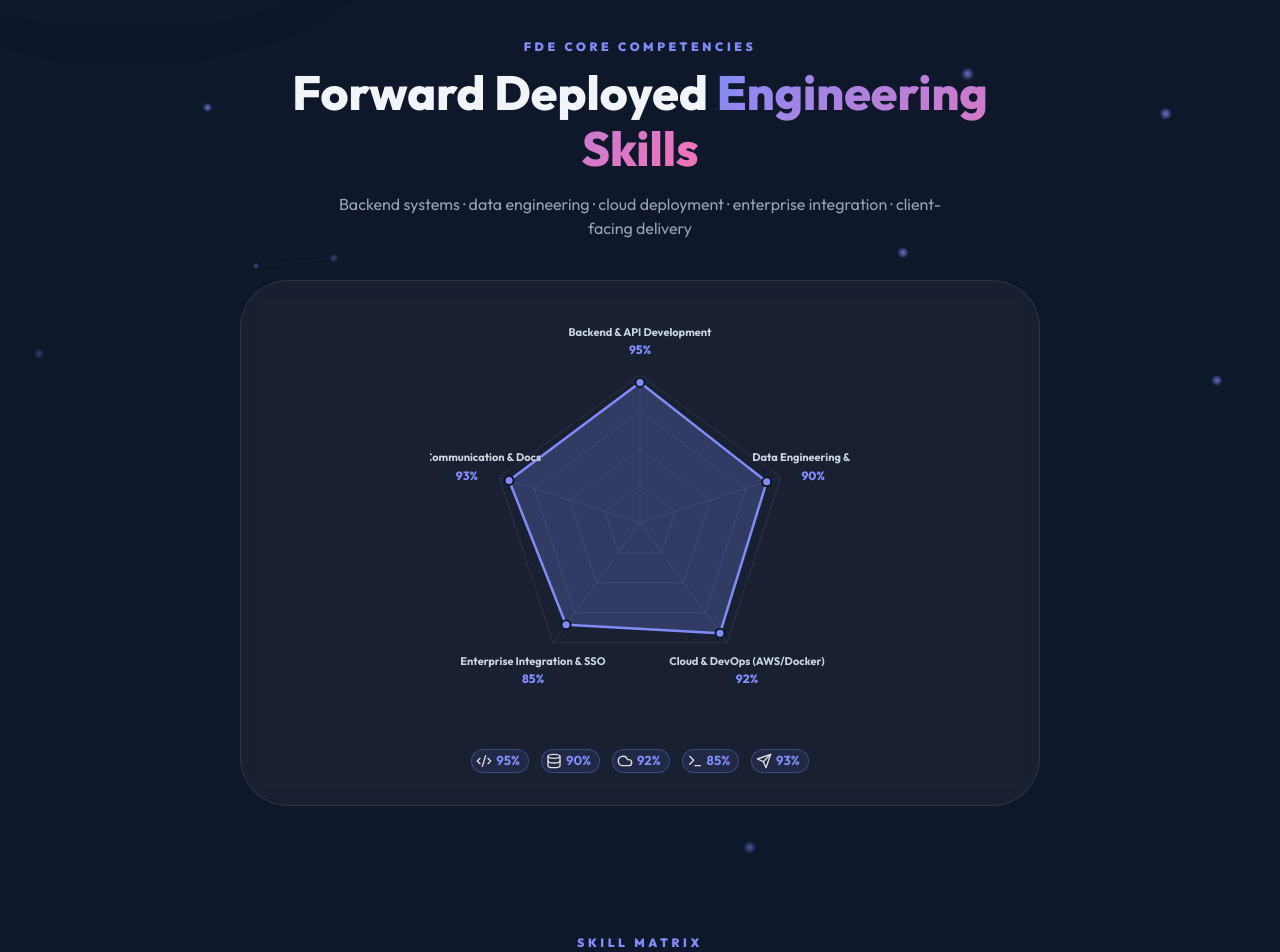
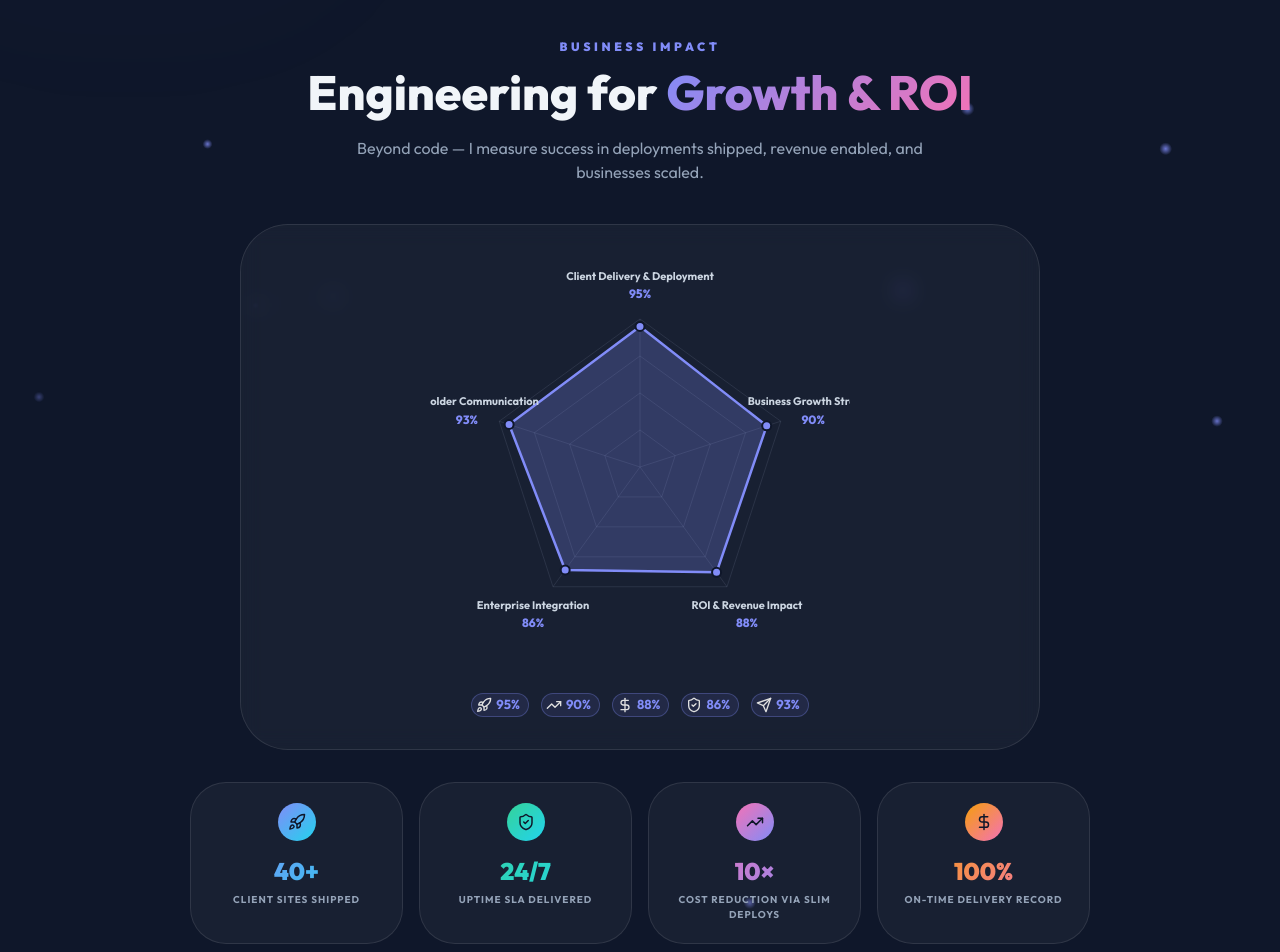
Before and after one commit to skmudassir-it/portfolio, a React (Vite) app: page / in a window 1280 px wide. Shown: the part 1360-2312 px from the top of the page. Built offline with nearby package versions, Linux system fonts and the light colour scheme.

Commit message:
radar chart: business & growth perspective (client delivery, growth strategy, ROI, integration, stakeholder comms) + business metric cards

```diff
--- a/src/pages/Home.tsx
+++ b/src/pages/Home.tsx
@@ -1,5 +1,5 @@
 import { motion } from 'framer-motion';
-import { ArrowRight, BookOpen, Briefcase, FileText, Layout, Send, Rocket, Terminal, BrainCircuit, Database, Cloud, Code2, ShieldCheck } from 'lucide-react';
+import { ArrowRight, BookOpen, Briefcase, FileText, Layout, Send, Rocket, Terminal, BrainCircuit, Database, Cloud, Code2, ShieldCheck, TrendingUp, DollarSign } from 'lucide-react';
 import { Link } from 'react-router-dom';
 import { experienceData } from './OtherPages';
 import NeuralNetwork from '../components/NeuralNetwork';
@@ -42,12 +42,13 @@ const Home = () => {
         { value: '6', label: 'Cloud Certifications' },
     ];
 
+    // Business & growth perspective — what FDEs deliver to clients
     const mlSkills = [
-        { label: 'Backend & API Development', value: 95, icon: <Code2 size={16} /> },
-        { label: 'Data Engineering & SQL', value: 90, icon: <Database size={16} /> },
-        { label: 'Cloud & DevOps (AWS/Docker)', value: 92, icon: <Cloud size={16} /> },
-        { label: 'Enterprise Integration & SSO', value: 85, icon: <Terminal size={16} /> },
-        { label: 'Client Communication & Docs', value: 93, icon: <Send size={16} /> },
+        { label: 'Client Delivery & Deployment', value: 95, icon: <Rocket size={16} /> },
+        { label: 'Business Growth Strategy', value: 90, icon: <TrendingUp size={16} /> },
+        { label: 'ROI & Revenue Impact', value: 88, icon: <DollarSign size={16} /> },
+        { label: 'Enterprise Integration', value: 86, icon: <ShieldCheck size={16} /> },
+        { label: 'Stakeholder Communication', value: 93, icon: <Send size={16} /> },
     ];
 
     // FDE skill matrix — enterprise SaaS / data platform focus
@@ -293,15 +294,15 @@ const Home = () => {
             {/* ===== TECH MARQUEE ===== */}
             <TechMarquee />
 
-            {/* ===== ML SKILLS ===== */}
+            {/* ===== BUSINESS IMPACT RADAR ===== */}
             <Box component="section" sx={{ position: 'relative', zIndex: 1, py: 8, px: 2 }}>
                 <Box sx={{ maxWidth: 800, mx: 'auto', mb: 5, textAlign: 'center' }}>
                     <Typography sx={{ color: 'primary.main', fontWeight: 900, letterSpacing: '0.3em', textTransform: 'uppercase', fontSize: '0.75rem', mb: 1 }}>
-                        FDE Core Competencies
+                        Business Impact
                     </Typography>
-                    <Typography variant="h3" sx={{ fontWeight: 800, mb: 2 }}>Forward Deployed <Box component="span" sx={{ background: 'linear-gradient(135deg,#818cf8,#f472b6)', WebkitBackgroundClip: 'text', WebkitTextFillColor: 'transparent' }}>Engineering Skills</Box></Typography>
+                    <Typography variant="h3" sx={{ fontWeight: 800, mb: 2 }}>Engineering for <Box component="span" sx={{ background: 'linear-gradient(135deg,#818cf8,#f472b6)', WebkitBackgroundClip: 'text', WebkitTextFillColor: 'transparent' }}>Growth & ROI</Box></Typography>
                     <Typography sx={{ color: 'text.secondary', maxWidth: 640, mx: 'auto' }}>
-                        Backend systems · data engineering · cloud deployment · enterprise integration · client-facing delivery
+                        Beyond code — I measure success in deployments shipped, revenue enabled, and businesses scaled.
                     </Typography>
                 </Box>
                 <Card variant="outlined" sx={{
@@ -320,6 +321,42 @@ const Home = () => {
                         ))}
                     </Box>
                 </Card>
+
+                {/* Business growth metric cards */}
+                <Box sx={{
+                    display: 'grid', gridTemplateColumns: { xs: '1fr 1fr', md: 'repeat(4, 1fr)' },
+                    gap: 2, maxWidth: 900, mx: 'auto', mt: 4
+                }}>
+                    {[
+                        { value: '40+', label: 'Client Sites Shipped', icon: <Rocket size={18} />, grad: 'linear-gradient(135deg, #818cf8, #22d3ee)' },
+                        { value: '24/7', label: 'Uptime SLA Delivered', icon: <ShieldCheck size={18} />, grad: 'linear-gradient(135deg, #34d399, #22d3ee)' },
+                        { value: '10×', label: 'Cost Reduction via Slim Deploys', icon: <TrendingUp size={18} />, grad: 'linear-gradient(135deg, #f472b6, #818cf8)' },
+                        { value: '100%', label: 'On-time Delivery Record', icon: <DollarSign size={18} />, grad: 'linear-gradient(135deg, #f59e0b, #f472b6)' },
+                    ].map((m, i) => (
+                        <motion.div key={m.label} initial={{ opacity: 0, y: 20 }} whileInView={{ opacity: 1, y: 0 }} viewport={{ once: true }} transition={{ delay: 0.1 + i * 0.08 }}>
+                            <Card variant="outlined" sx={{
+                                borderRadius: 3, textAlign: 'center', py: 2.5, px: 1.5, height: '100%',
+                                bgcolor: cardBg, borderColor: cardBorder,
+                                transition: 'all 0.3s',
+                                '&:hover': { transform: 'translateY(-4px)', borderColor: 'primary.main', boxShadow: '0 10px 30px rgba(129,140,248,0.2)' }
+                            }}>
+                                <Box sx={{
+                                    width: 38, height: 38, borderRadius: 2, mx: 'auto', mb: 1.5,
+                                    display: 'flex', alignItems: 'center', justifyContent: 'center',
+                                    background: m.grad, color: '#0f172a'
+                                }}>
+                                    {m.icon}
+                                </Box>
+                                <Typography sx={{ fontWeight: 900, fontSize: '1.5rem', background: m.grad, WebkitBackgroundClip: 'text', WebkitTextFillColor: 'transparent' }}>
+                                    {m.value}
+                                </Typography>
+                                <Typography sx={{ fontSize: '0.62rem', textTransform: 'uppercase', letterSpacing: '0.1em', color: 'text.secondary', fontWeight: 700, mt: 0.5 }}>
+                                    {m.label}
+                                </Typography>
+                            </Card>
+                        </motion.div>
+                    ))}
+                </Box>
             </Box>
 
             {/* ===== SKILLS GRID ===== */}
```
Also changed, not shown: 6 other files (tests, documents, lock files or other folders).
